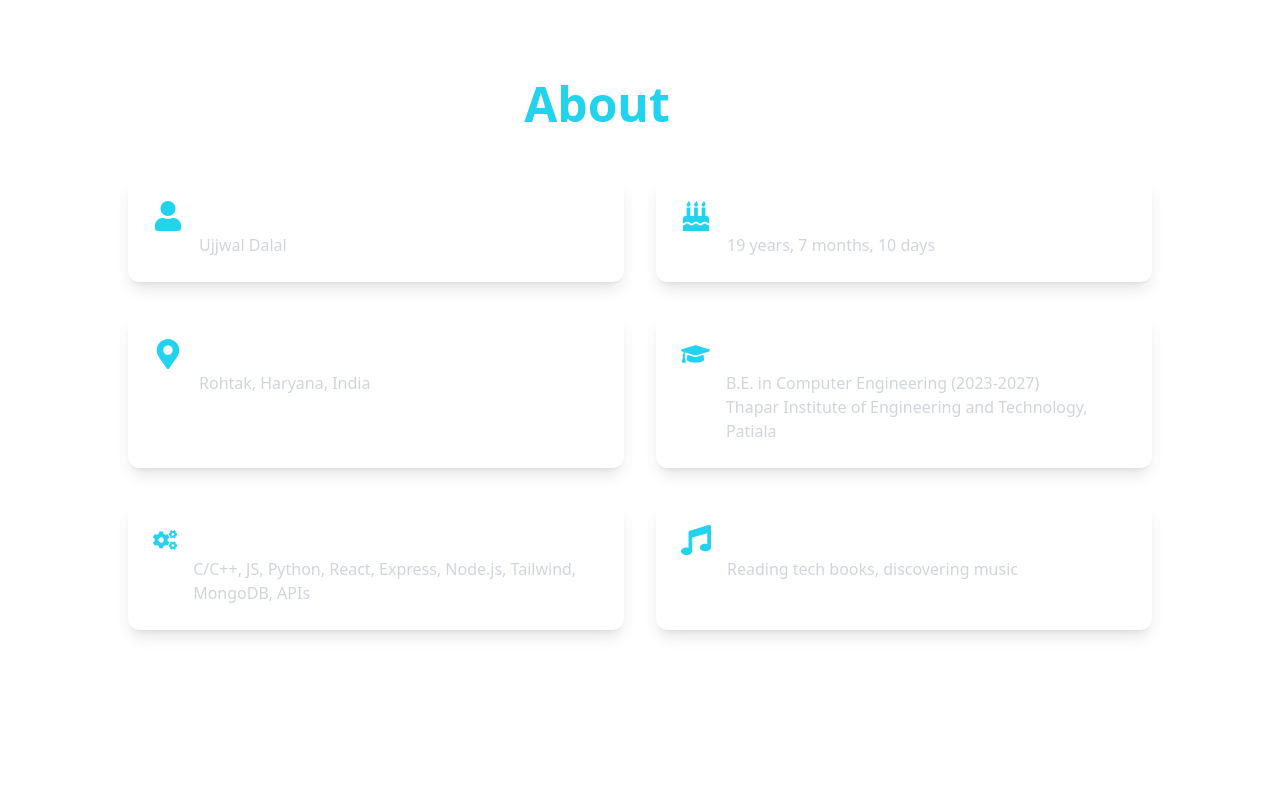
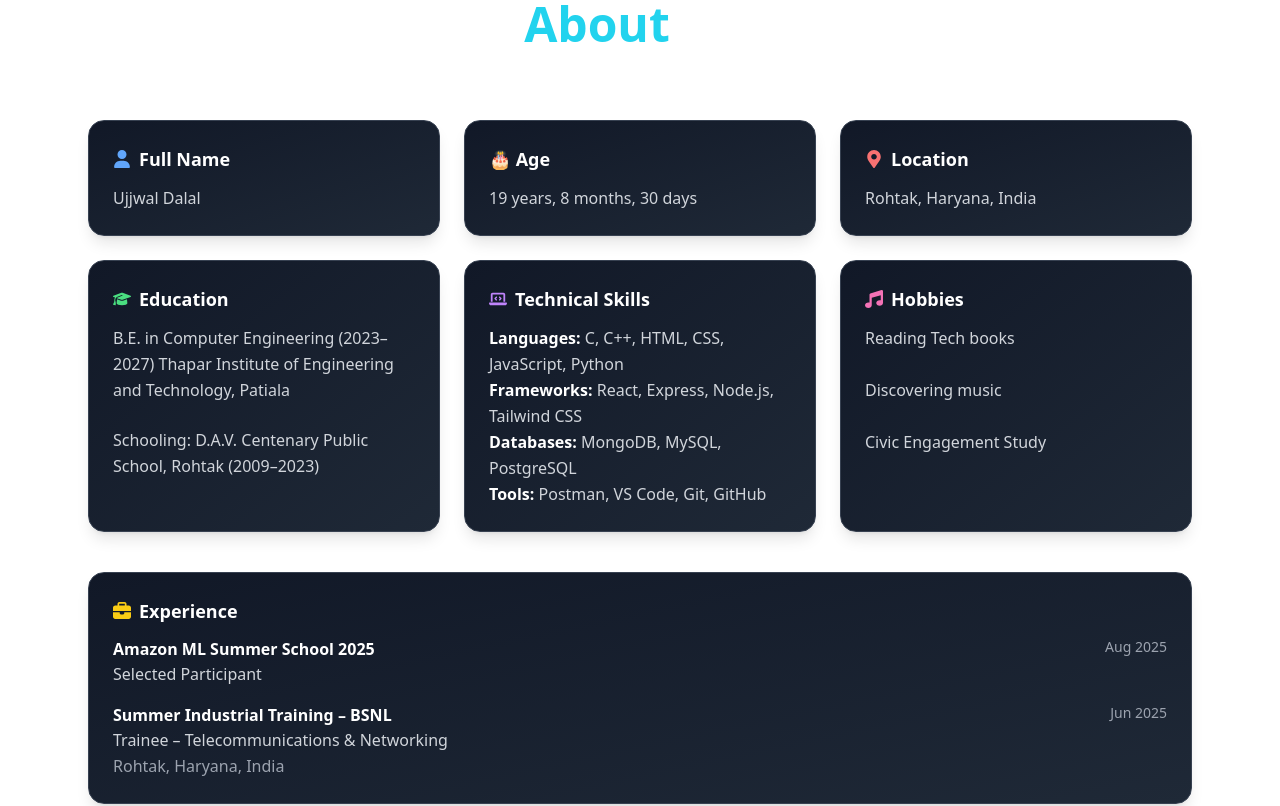
Before and after one commit to ujjwaldalal7/Web-Portfolio, a React (Vite) app: page / in a window 1280 px wide. Shown: the part 800-1606 px from the top of the page. Built offline with nearby package versions, Linux system fonts and the light colour scheme.

Commit message:
Resume and minor fixes

```diff
--- a/package.json
+++ b/package.json
@@ -20,7 +20,6 @@
     "react-particles": "^2.12.2",
     "react-router-dom": "^7.6.2",
     "react-scroll": "^1.9.3",
-    "react-tsparticles": "^2.12.2",
     "tsparticles": "^3.8.1",
     "tsparticles-slim": "^2.12.0"
   },
--- a/src/pages/About.jsx
+++ b/src/pages/About.jsx
@@ -1,90 +1,113 @@
-import { FaUser, FaBirthdayCake, FaMapMarkerAlt, FaGraduationCap, FaCogs, FaMusic } from "react-icons/fa";
-import { useEffect, useState } from "react";
+import { FaGraduationCap, FaBriefcase, FaUser, FaLaptopCode, FaMusic } from "react-icons/fa6";
+import { FaMapMarkerAlt } from "react-icons/fa";
 
-const calculateAge = (dob) => {
-  const birthDate = new Date(dob);
-  const today = new Date();
-  let years = today.getFullYear() - birthDate.getFullYear();
-  let months = today.getMonth() - birthDate.getMonth();
-  let days = today.getDate() - birthDate.getDate();
+export default function ProfileDetails() {
+  const cardStyle =
+    "bg-gradient-to-br from-gray-900 to-gray-800 p-6 rounded-2xl shadow-lg border border-gray-700 hover:shadow-xl hover:scale-[1.02] transition-all duration-300";
 
-  if (days < 0) {
-    months--;
-    days += new Date(today.getFullYear(), today.getMonth(), 0).getDate();
-  }
-  if (months < 0) {
-    years--;
-    months += 12;
-  }
-
-  return `${years} years, ${months} months, ${days} days`;
-};
-
-export default function About() {
-  const [age, setAge] = useState("");
-
-  useEffect(() => {
-    setAge(calculateAge("2005-11-16"));
-  }, []);
-
-  const data = [
-    {
-      title: "Full Name",
-      value: "Ujjwal Dalal",
-      icon: <FaUser className="text-3xl text-cyan-400" />,
-    },
-    {
-      title: "Age",
-      value: age,
-      icon: <FaBirthdayCake className="text-3xl text-cyan-400" />,
-    },
-    {
-      title: "Location",
-      value: "Rohtak, Haryana, India",
-      icon: <FaMapMarkerAlt className="text-3xl text-cyan-400" />,
-    },
-    {
-      title: "Education",
-      value: "B.E. in Computer Engineering (2023-2027)\nThapar Institute of Engineering and Technology, Patiala",
-      icon: <FaGraduationCap className="text-3xl text-cyan-400" />,
-    },
-    {
-      title: "Skills",
-      value:
-        "C/C++, JS, Python, React, Express, Node.js, Tailwind, MongoDB, APIs",
-      icon: <FaCogs className="text-3xl text-cyan-400" />,
-    },
-    {
-      title: "Hobbies",
-      value: "Reading tech books, discovering music",
-      icon: <FaMusic className="text-3xl text-cyan-400" />,
-    },
-  ];
+  const titleStyle = "flex items-center gap-2 text-lg font-semibold text-white mb-3";
+  const textStyle = "text-gray-300 leading-relaxed";
 
   return (
-    <section id="about" className="min-h-screen py-20 px-4  text-white">
-      <div className="max-w-5xl mx-auto">
+    <div id="about">
     <h2 className="text-4xl sm:text-5xl font-bold text-center mb-12">
            <span className="text-cyan-400">About</span> Me
          </h2>
+    <div className="max-w-6xl mx-auto p-6 space-y-10">
+      {/* Top Grid */}
+      <div className="grid md:grid-cols-2 lg:grid-cols-3 gap-6">
+        {/* Name */}
+        <div className={cardStyle}>
+          <h3 className={titleStyle}>
+            <FaUser className="text-blue-400" /> Full Name
+          </h3>
+          <p className={textStyle}>Ujjwal Dalal</p>
+        </div>
 
-        <div className="grid md:grid-cols-2 gap-8">
-          {data.map((item, index) => (
-            <div
-              key={index}
-              className="flex items-start gap-4 p-6 border border-white/10 bg-white/5 rounded-xl shadow-lg backdrop-blur-md hover:scale-[1.02] transition duration-300"
-            >
-              {item.icon}
-              <div>
-                <h3 className="text-lg font-semibold text-white mb-1">
-                  {item.title}
+        {/* Age */}
+        <div className={cardStyle}>
+          <h3 className={titleStyle}>🎂 Age</h3>
+          <p className={textStyle}>19 years, 8 months, 30 days</p>
+        </div>
+
+        {/* Location */}
+        <div className={cardStyle}>
+          <h3 className={titleStyle}>
+            <FaMapMarkerAlt className="text-red-400" /> Location
           </h3>
-                <p className="text-gray-300 whitespace-pre-line">{item.value}</p>
+          <p className={textStyle}>Rohtak, Haryana, India</p>
+        </div>
+
+        {/* Education */}
+        <div className={cardStyle}>
+          <h3 className={titleStyle}>
+            <FaGraduationCap className="text-green-400" /> Education
+          </h3>
+          <p className={textStyle}>
+            B.E. in Computer Engineering (2023–2027)
+            Thapar Institute of Engineering and Technology, Patiala
+          </p>
+          <br />
+          <p className={textStyle}>
+            Schooling: D.A.V. Centenary Public School, Rohtak (2009–2023)
+          </p>
+        </div>
+
+        {/* Technical Skills */}
+        <div className={cardStyle}>
+          <h3 className={titleStyle}>
+            <FaLaptopCode className="text-purple-400" /> Technical Skills
+          </h3>
+          <p className={textStyle}>
+            <span className="font-semibold text-white">Languages:</span> C, C++, HTML, CSS, JavaScript, Python <br />
+            <span className="font-semibold text-white">Frameworks:</span> React, Express, Node.js, Tailwind CSS <br />
+            <span className="font-semibold text-white">Databases:</span> MongoDB, MySQL, PostgreSQL <br />
+            <span className="font-semibold text-white">Tools:</span> Postman, VS Code, Git, GitHub
+          </p>
+        </div>
+
+        {/* Hobbies */}
+        <div className={cardStyle}>
+          <h3 className={titleStyle}>
+            <FaMusic className="text-pink-400" /> Hobbies
+          </h3>
+          <p className={textStyle}>
+            Reading Tech books
+            <br/><br/>
+            Discovering music
+            <br/><br/>
+            Civic Engagement Study
+            </p>
         </div>
       </div>
-          ))}
+
+      {/* Full-width Experience */}
+      <div className={cardStyle}>
+  <h3 className={titleStyle}>
+    <FaBriefcase className="text-yellow-400" /> Experience
+  </h3>
+
+  {/* Amazon ML Summer School */}
+  <div className="mb-4">
+    <div className="flex justify-between items-start">
+      <span className="font-semibold">Amazon ML Summer School 2025</span>
+      <span className="text-sm text-gray-400">Aug 2025</span>
+    </div>
+    <p className={textStyle}>Selected Participant</p>
+  </div>
+
+  {/* BSNL Training */}
+  <div>
+    <div className="flex justify-between items-start">
+      <span className="font-semibold">Summer Industrial Training – BSNL</span>
+      <span className="text-sm text-gray-400">Jun 2025</span>
+    </div>
+    <p className={textStyle}>Trainee – Telecommunications & Networking</p>
+    <p className={`${textStyle} text-gray-400`}>Rohtak, Haryana, India</p>
   </div>
 </div>
-    </section>
+
+    </div>
+    </div>
   );
 }
--- a/src/pages/Home.jsx
+++ b/src/pages/Home.jsx
@@ -26,7 +26,7 @@ export default function Home() {
 
     const quoteTimer = setInterval(() => {
       setQuoteIndex((prev) => (prev + 1) % quotes.length);
-    }, 7000); // switch quote every 7s (typing takes time)
+    }, 7000);
 
     return () => {
       clearInterval(roleTimer);
@@ -44,7 +44,6 @@ export default function Home() {
     const typing = setInterval(() => {
       index++;
       setTypedText(currentQuote.slice(0, index));
-
       if (index >= currentQuote.length) {
         clearInterval(typing);
       }
@@ -52,7 +51,6 @@ export default function Home() {
 
     return () => clearInterval(typing);
   }, [quoteIndex]);
-
 
   return (
     <section
@@ -89,7 +87,19 @@ export default function Home() {
           “{typedText}
           <span className="animate-pulse">|</span>”
         </p>
+        <motion.a
+          href="https://drive.google.com/file/d/1pGKtNFbGmNM4JjwPcXbJvLet3kQmVc0b/view?usp=sharing"
+          target="_blank"
+          rel="noopener noreferrer"
+          initial={{ opacity: 0, y: 20 }}
+          animate={{ opacity: 1, y: 0 }}
+          transition={{ duration: 0.6, delay: 0.3 }}
+          className="inline-block mt-8 px-6 py-3 bg-gradient-to-r from-cyan-500 to-blue-500 text-white font-medium rounded-lg shadow-lg hover:from-blue-500 hover:to-purple-500 transition-all duration-300"
+        >
+          📁 Download Resume
+        </motion.a>
       </motion.div>
+
       <motion.div
         initial={{ opacity: 0, y: -40 }}
         animate={{ opacity: 1, y: 0 }}
```
Also changed, not shown: 2 other files (tests, documents, lock files or other folders). Lines whose indentation alone changed are shown as unchanged.
